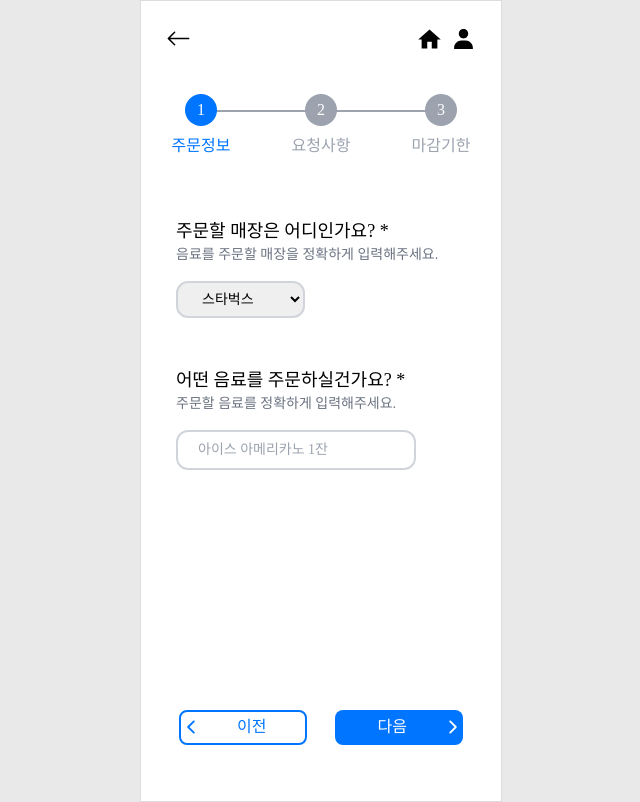
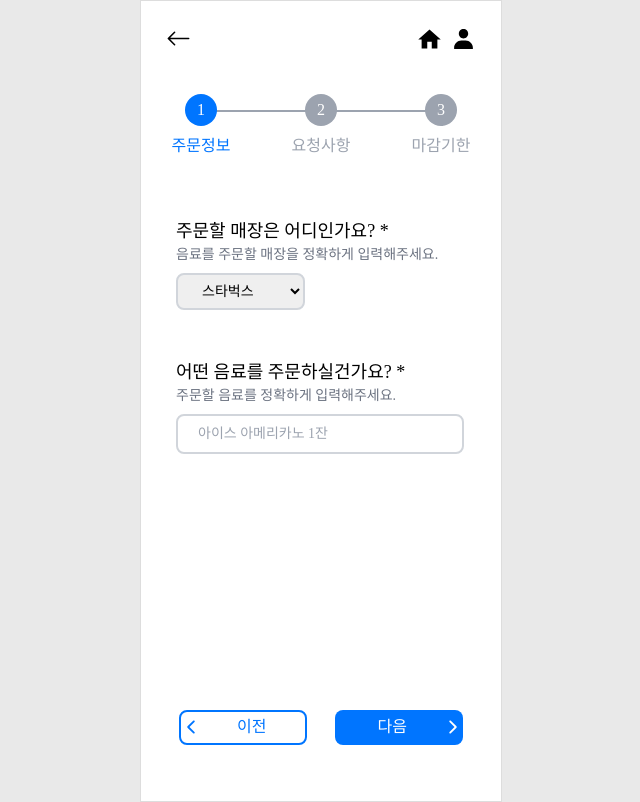
Before and after one commit to Step3-kakao-tech-campus/Team12_FE, a React (Create React App) app: page /post-write in a window 1280 px wide. Shown: the whole page, without its empty margins (320-960 px from the left). Built offline with nearby package versions, Linux system fonts and the light colour scheme; a web font is replaced by a local one.

Commit message:
[style]: width 등 스타일 변경

```diff
--- a/src/components/atoms/Input.jsx
+++ b/src/components/atoms/Input.jsx
@@ -1,4 +1,4 @@
-const Input = ({ type, value, name, placeholder, width = '15rem', ...inputProps }) => {
+const Input = ({ type, value, name, placeholder, width = 'w-[18rem]', ...inputProps }) => {
   return (
     <input
       type={type}
@@ -6,7 +6,7 @@ const Input = ({ type, value, name, placeholder, width = '15rem', ...inputProps
       value={value}
       placeholder={placeholder}
       {...inputProps}
-      className={`w-[${width}] rounded-xl border-gray-300 border-2 px-5 py-2 text-sm block my-4`}
+      className={`${width} rounded-lg border-gray-300 border-2 px-5 py-2 text-sm block my-2`}
     />
   );
 };
--- a/src/components/atoms/SelectInput.jsx
+++ b/src/components/atoms/SelectInput.jsx
@@ -1,6 +1,6 @@
 import cafe from '../../constant/cafe';
 
-const SelectInput = ({ type, value, name, placeholder, width = '20rem', sort = cafe, ...inputProps }) => {
+const SelectInput = ({ type, value, name, placeholder, width = 'w-[18rem]', sort = cafe, ...inputProps }) => {
   return (
     <select
       type={type}
@@ -8,7 +8,7 @@ const SelectInput = ({ type, value, name, placeholder, width = '20rem', sort = c
       value={value}
       placeholder={placeholder}
       {...inputProps}
-      className={`w-[${width}] rounded-xl border-gray-300 border-2 px-5 py-2 text-sm block my-4`}
+      className={`${width} rounded-lg border-gray-300 border-2 px-5 py-2 text-sm block my-2`}
     >
       {sort.map((item) => (
         <option key={item} value={item}>
```
